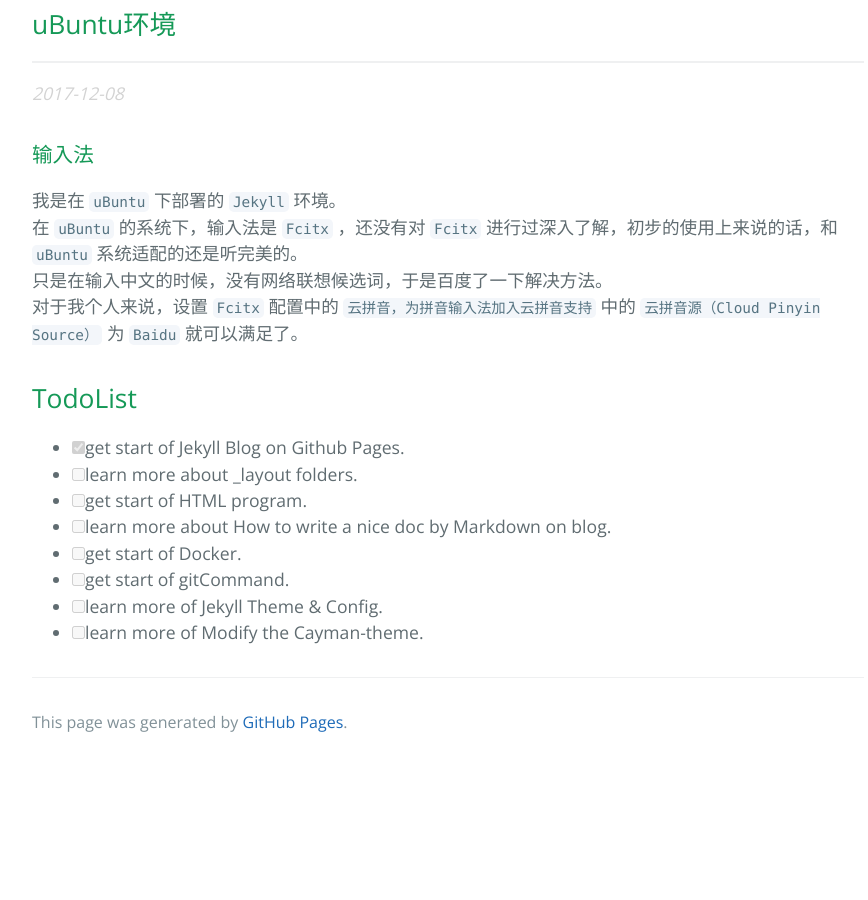
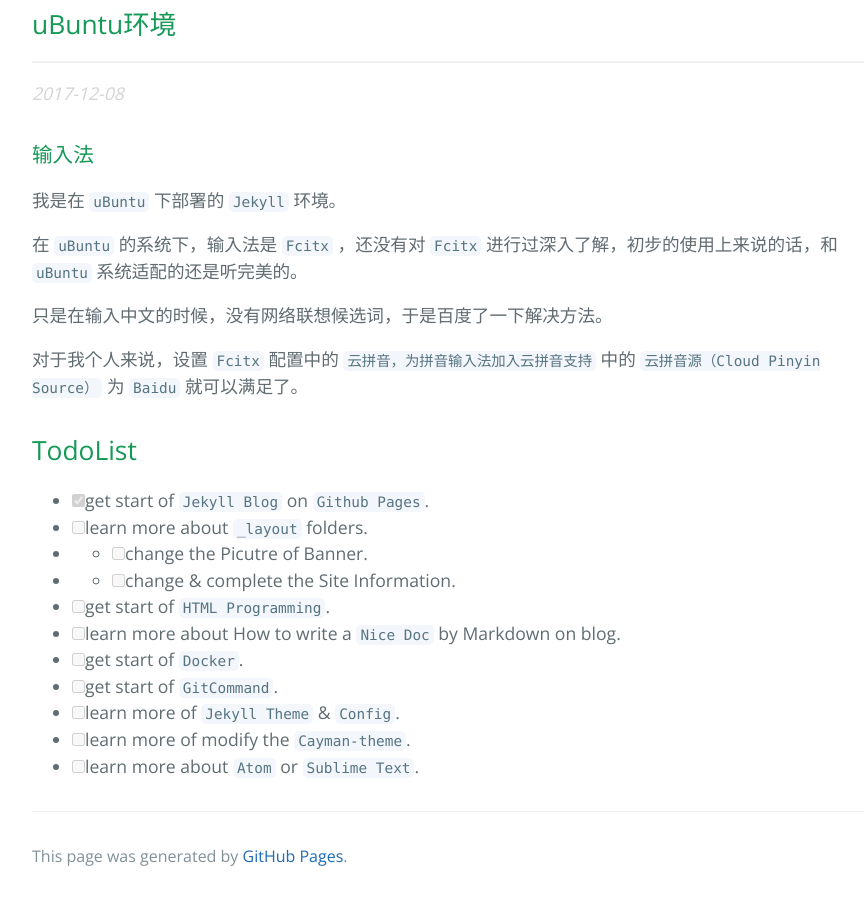
Before and after one commit to wzswzd/wzswzd.github.io, a Jekyll site: the page built from index.md, in a window 1280 px wide and 900 px high, scrolled down 961 px. Shown: the whole window, without its empty margins (192-1060 px from the left). Built offline with Jekyll 4.4.1, drawn with Linux system fonts in a browser that asks for light colours; our own code applies the rules of GitHub Pages for plain Markdown files; before the commit the page ends 1727 px from its top, so only the background shows below that.

Commit message:
add todolist
rt

```diff
--- a/index.md
+++ b/index.md
@@ -28,18 +28,24 @@
 
 ### 输入法
 
-我是在 `uBuntu` 下部署的 `Jekyll` 环境。<br/>
-在 `uBuntu` 的系统下，输入法是 `Fcitx` ，还没有对 `Fcitx` 进行过深入了解，初步的使用上来说的话，和 `uBuntu` 系统适配的还是听完美的。<br/>
-只是在输入中文的时候，没有网络联想候选词，于是百度了一下解决方法。<br/>
+我是在 `uBuntu` 下部署的 `Jekyll` 环境。
+
+在 `uBuntu` 的系统下，输入法是 `Fcitx` ，还没有对 `Fcitx` 进行过深入了解，初步的使用上来说的话，和 `uBuntu` 系统适配的还是听完美的。
+
+只是在输入中文的时候，没有网络联想候选词，于是百度了一下解决方法。
+
 对于我个人来说，设置 `Fcitx` 配置中的 `云拼音，为拼音输入法加入云拼音支持` 中的 `云拼音源（Cloud Pinyin Source）` 为 `Baidu` 就可以满足了。
 
 ## TodoList
 
-- [x] get start of Jekyll Blog on Github Pages.
-- [ ] learn more about \_layout folders.
-- [ ] get start of HTML program.
-- [ ] learn more about How to write a nice doc by Markdown on blog.
-- [ ] get start of Docker.
-- [ ] get start of gitCommand.
-- [ ] learn more of Jekyll Theme & Config.
-- [ ] learn more of Modify the Cayman-theme.
+- [x] get start of `Jekyll Blog` on `Github Pages`.
+- [ ] learn more about `_layout` folders.
+- - [ ] change the Picutre of Banner.
+- - [ ] change & complete the Site Information.
+- [ ] get start of `HTML Programming`.
+- [ ] learn more about How to write a `Nice Doc` by Markdown on blog.
+- [ ] get start of `Docker`.
+- [ ] get start of `GitCommand`.
+- [ ] learn more of `Jekyll Theme` & `Config`.
+- [ ] learn more of modify the `Cayman-theme`.
+- [ ] learn more about `Atom` or `Sublime Text`.
```
Also changed, not shown: 1 other file.
